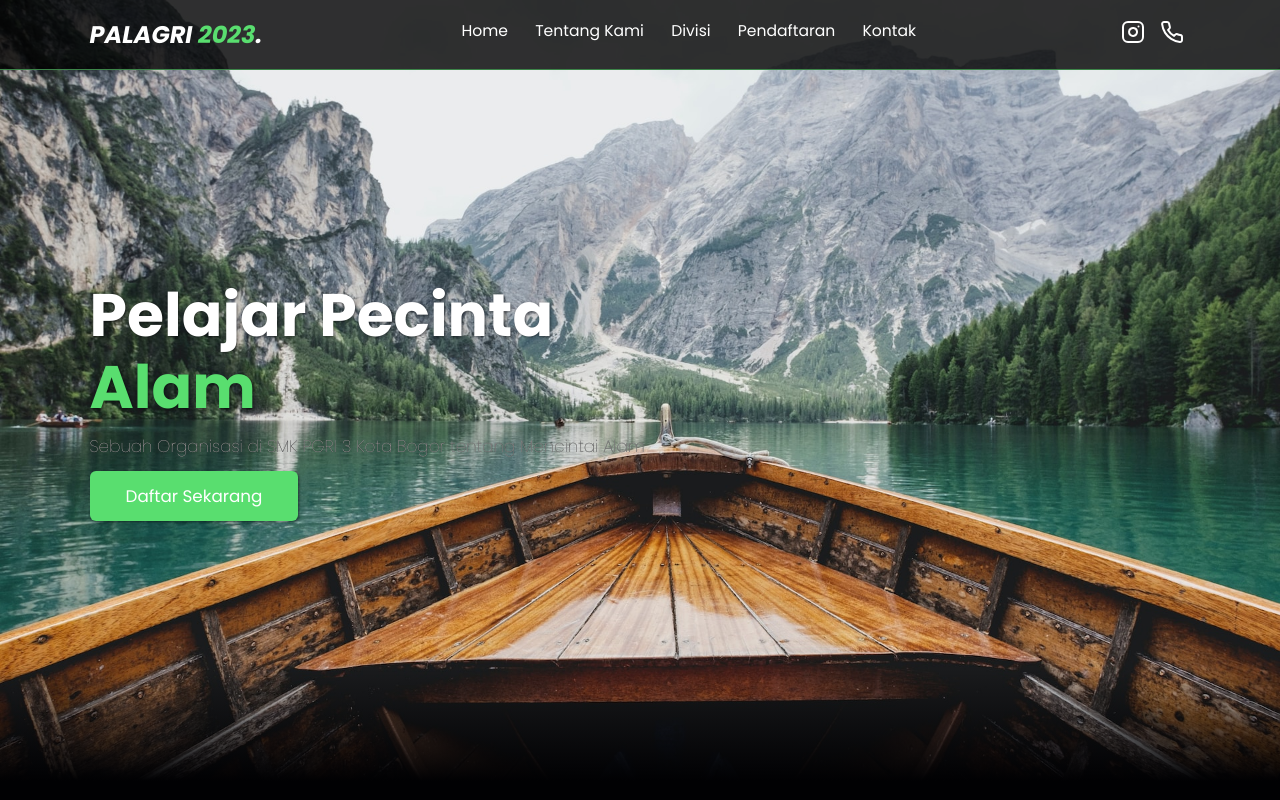
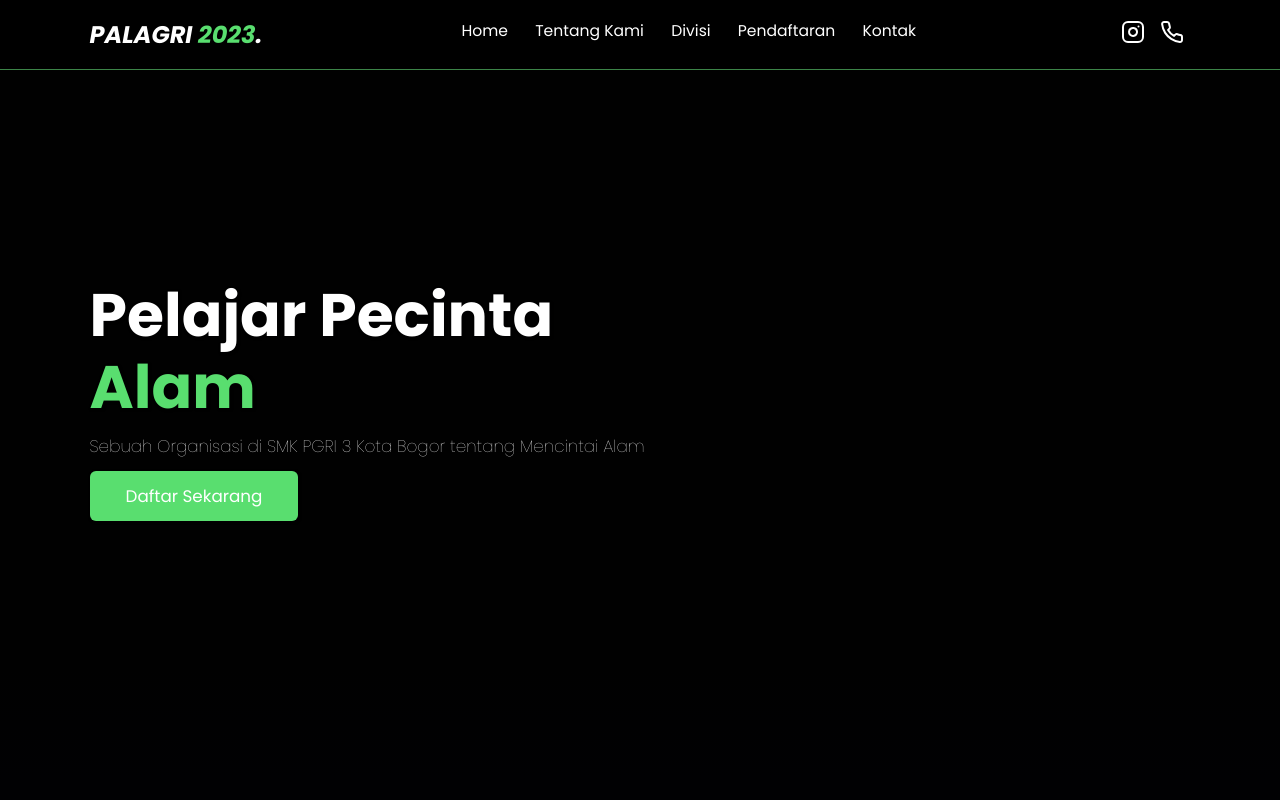
Before and after one commit to RizalMahdi/PALAGRI, a plain HTML site: page index.html in a window 1280 px wide. Shown: the top 800 px of the page. Drawn offline with nearby package versions, Linux system fonts and the light colour scheme.

Commit message:
Update style.css

```diff
--- a/style.css
+++ b/style.css
@@ -92,7 +92,6 @@ body {
   min-height: 100vh;
   display: flex;
   align-items: center;
-  background-image: url(img/bg.jpg);
   background-repeat: no-repeat;
   background-size: cover;
   background-position: center;
```
